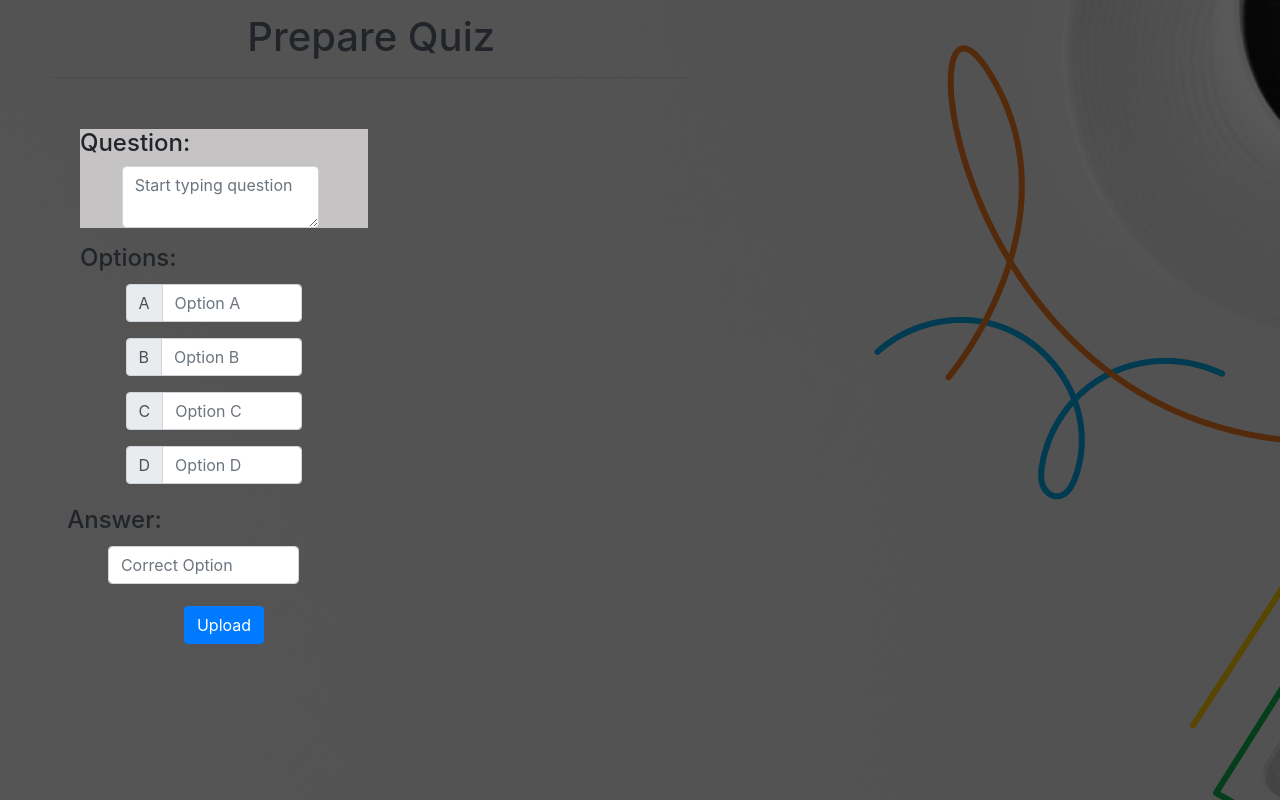
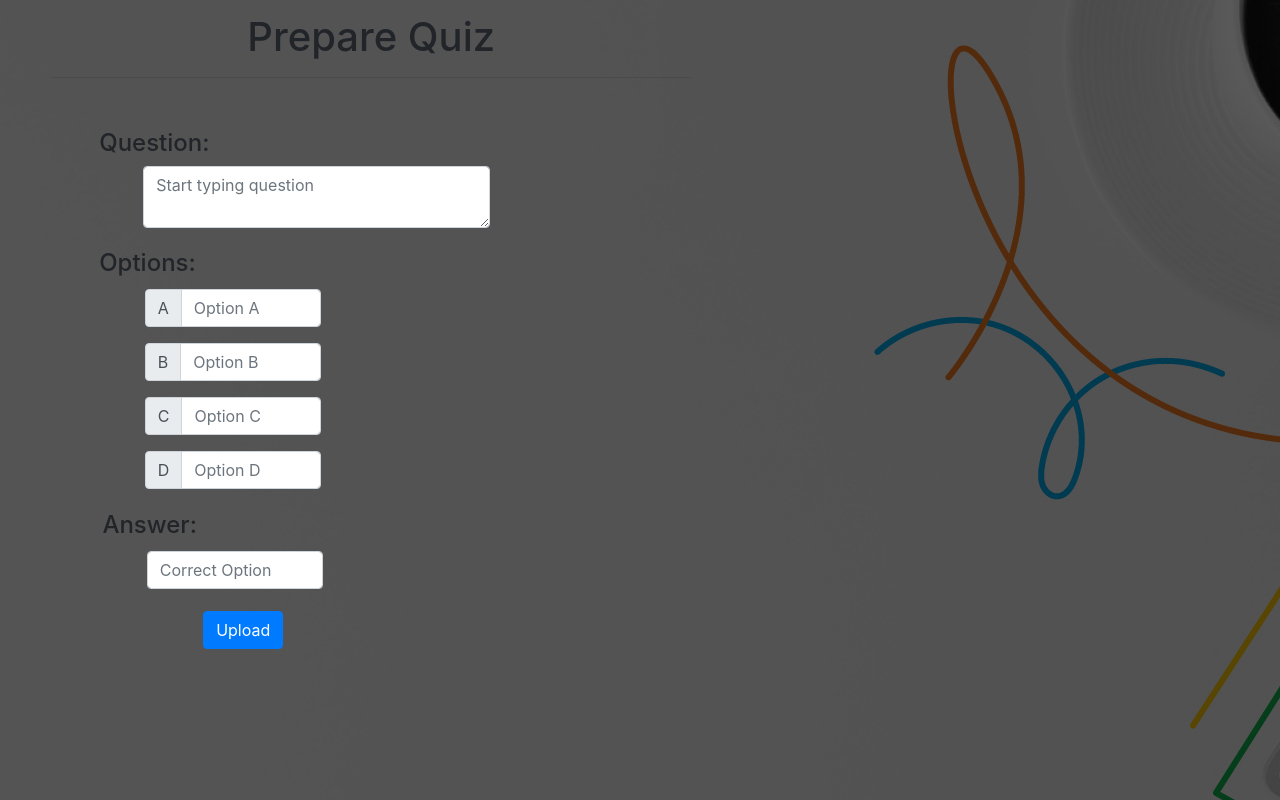
Before and after one commit to thevasanthram/Progress, a React (Create React App) app in the folder client/: page /preparequiz in a window 1280 px wide. Built offline with nearby package versions, Linux system fonts and the light colour scheme; the HTML template or start-up script is replaced by a standard one.

Commit message:
Prepare Quiz

```diff
--- a/client/src/components/PrepareQuiz.css
+++ b/client/src/components/PrepareQuiz.css
@@ -5,11 +5,12 @@
 }
 
 .quizcontent {
-  margin-left: 2%;
+  margin-left: 5%;
 }
 
 .questioncontent {
   margin-left: 10%;
+  width: 150%;
 }
 
 .title {
@@ -21,8 +22,8 @@
   margin-left: 5%;
 }
 
-.question {
-  height: 1%;
+.questiondivision {
+  margin-left: 5%;
 }
 
 .option {
@@ -34,11 +35,12 @@
 
 .answer {
   padding: 1%;
+  margin-left: 5%;
 }
 .correctoption {
-  margin-left: 8%;
+  margin-left: 10%;
   padding: 1%;
-  width: 82%;
+  width: 80%;
 }
 
 .navigation {
--- a/client/src/components/PrepareQuiz.jsx
+++ b/client/src/components/PrepareQuiz.jsx
@@ -157,7 +157,7 @@ function PrepareQuiz() {
       <hr />
       <div class='quizcontent'>
         <form name='form' onSubmit={handleSubmit}>
-          <div class='question'>
+          <div class='questiondivision'>
             <h4 class='title'>Question:</h4>
             <div class='form-group'>
               <div class='questioncontent'>
```
